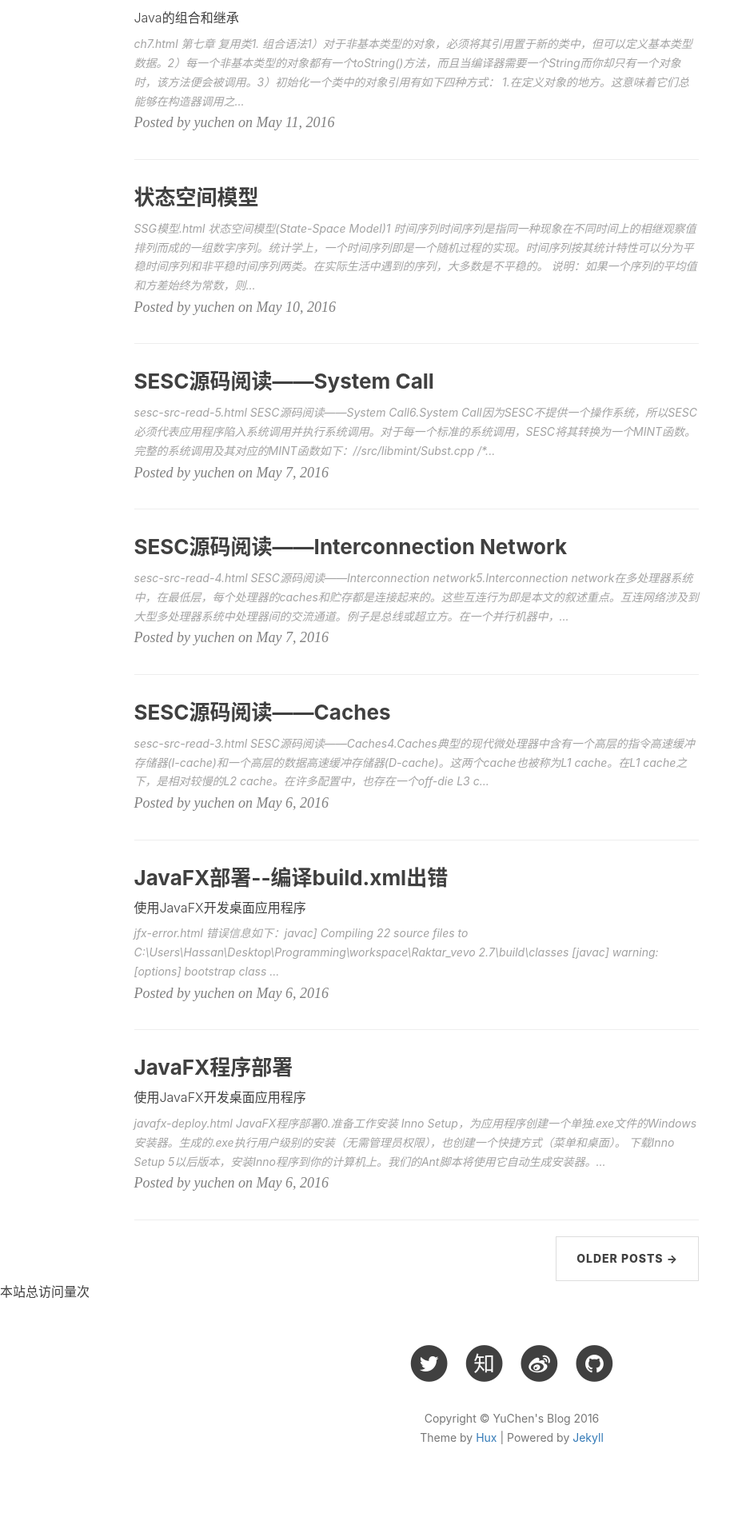
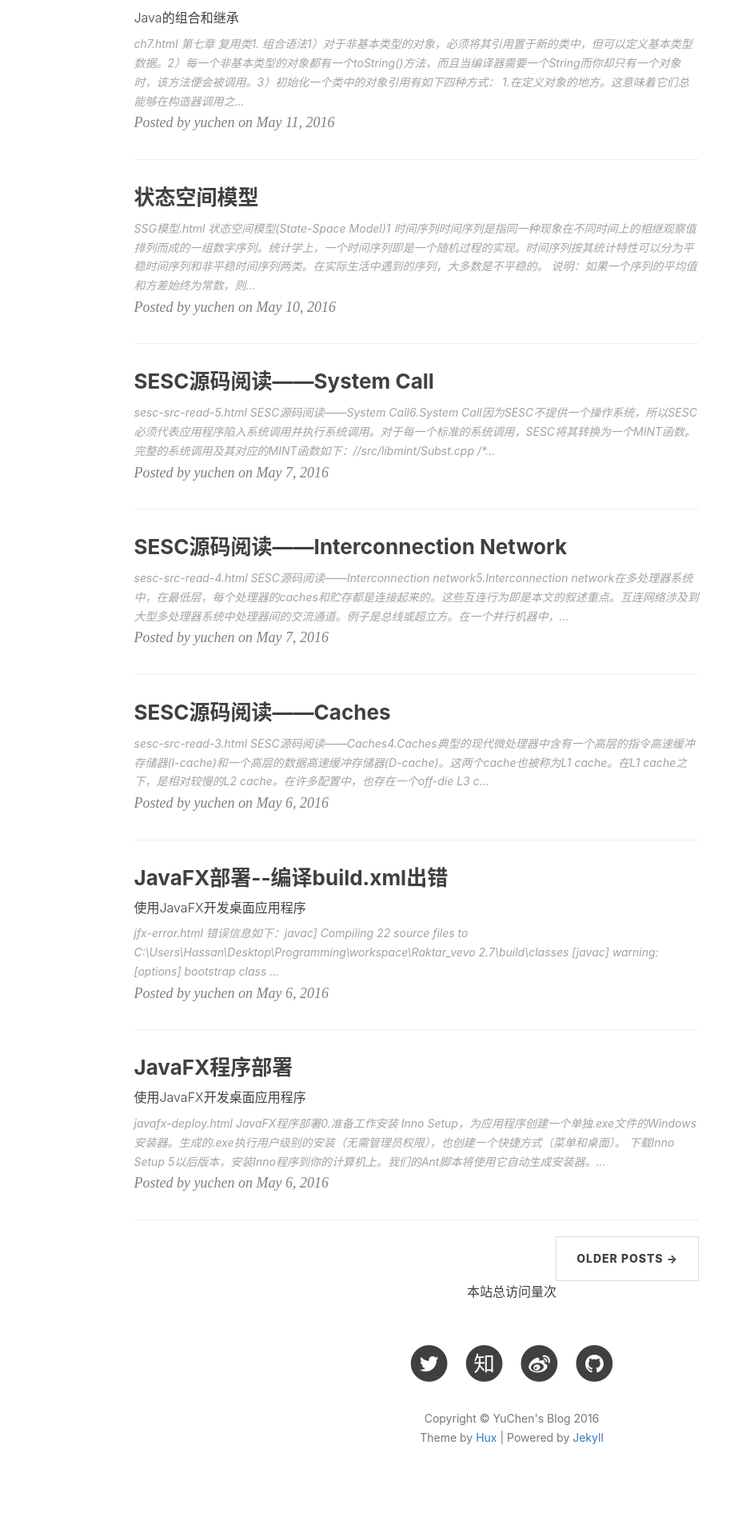
Before and after one commit to Jahvey/yuchen112358.github.io, a Jekyll site: the page built from index.html, in a window 1280 px wide. Shown: the part 1212-3114 px from the top of the page at 80% size, without its empty margins (0-938 px from the left). Built offline with Jekyll 4.4.1, drawn with Linux system fonts in a browser that asks for light colours; nearby versions of some CDN libraries; the list of posts is cut into pages by our own code; comment, search, counter and statistics services are not loaded.

Commit message:
访问量统计 文字居中

```diff
--- a/_layouts/page.html
+++ b/_layouts/page.html
@@ -187,6 +187,6 @@ layout: default
         {% endif %}
 	</div>
 </div>
-<span id="busuanzi_container_site_pv" style="style="text-align:center">
+<span id="busuanzi_container_site_pv" style="display:block;text-align:center;">
     本站总访问量<span id="busuanzi_value_site_pv"></span>次
 </span>
--- a/_layouts/post.html
+++ b/_layouts/post.html
@@ -225,6 +225,7 @@ layout: default
     }
 </style>
 {% endif %}
-<span id="busuanzi_container_page_pv" style="style="text-align:center">
+<div
+<span id="busuanzi_container_page_pv" style="display:block;text-align:center;">
   本文总阅读量<span id="busuanzi_value_page_pv"></span>次
 </span>
```
